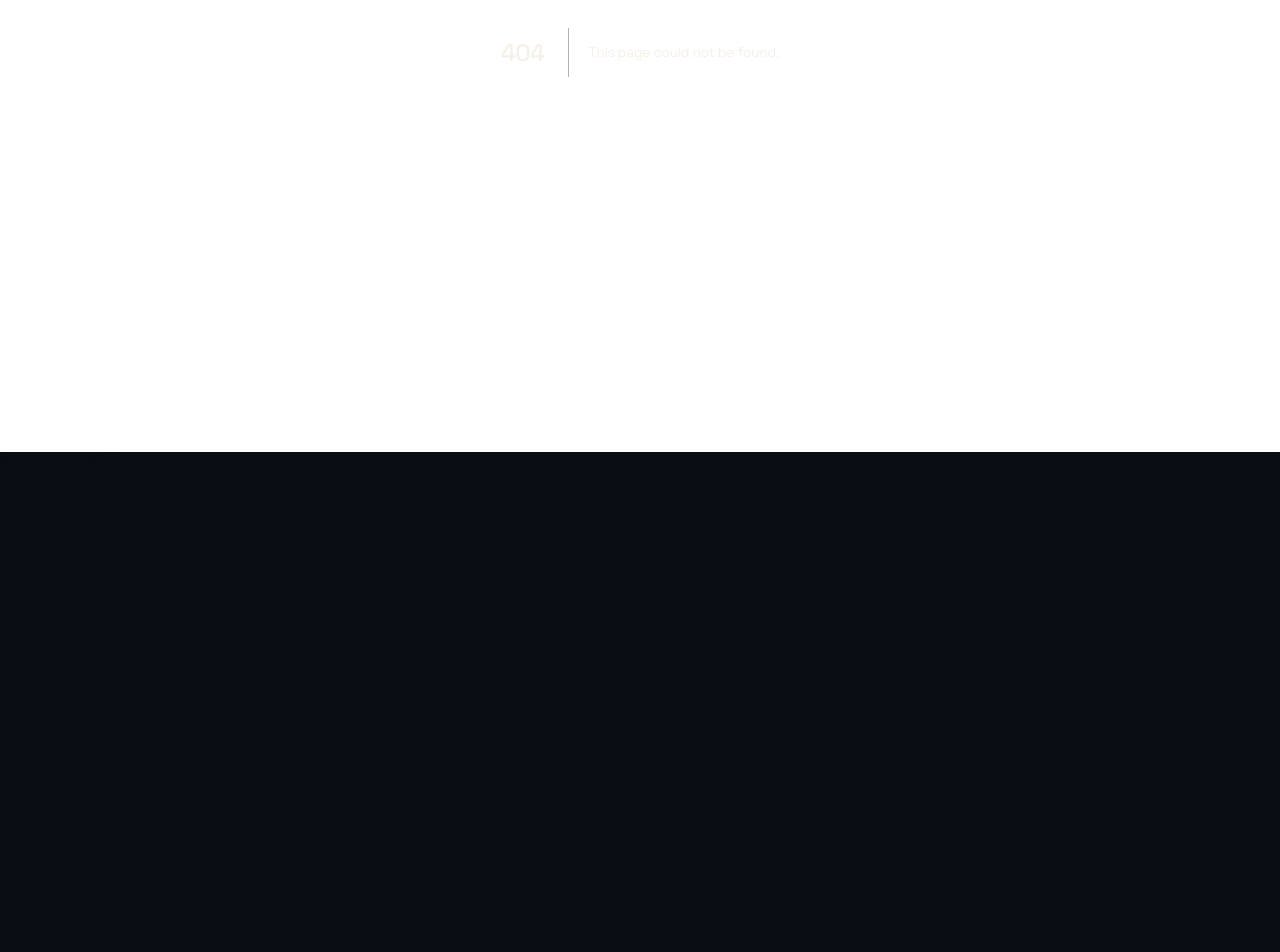
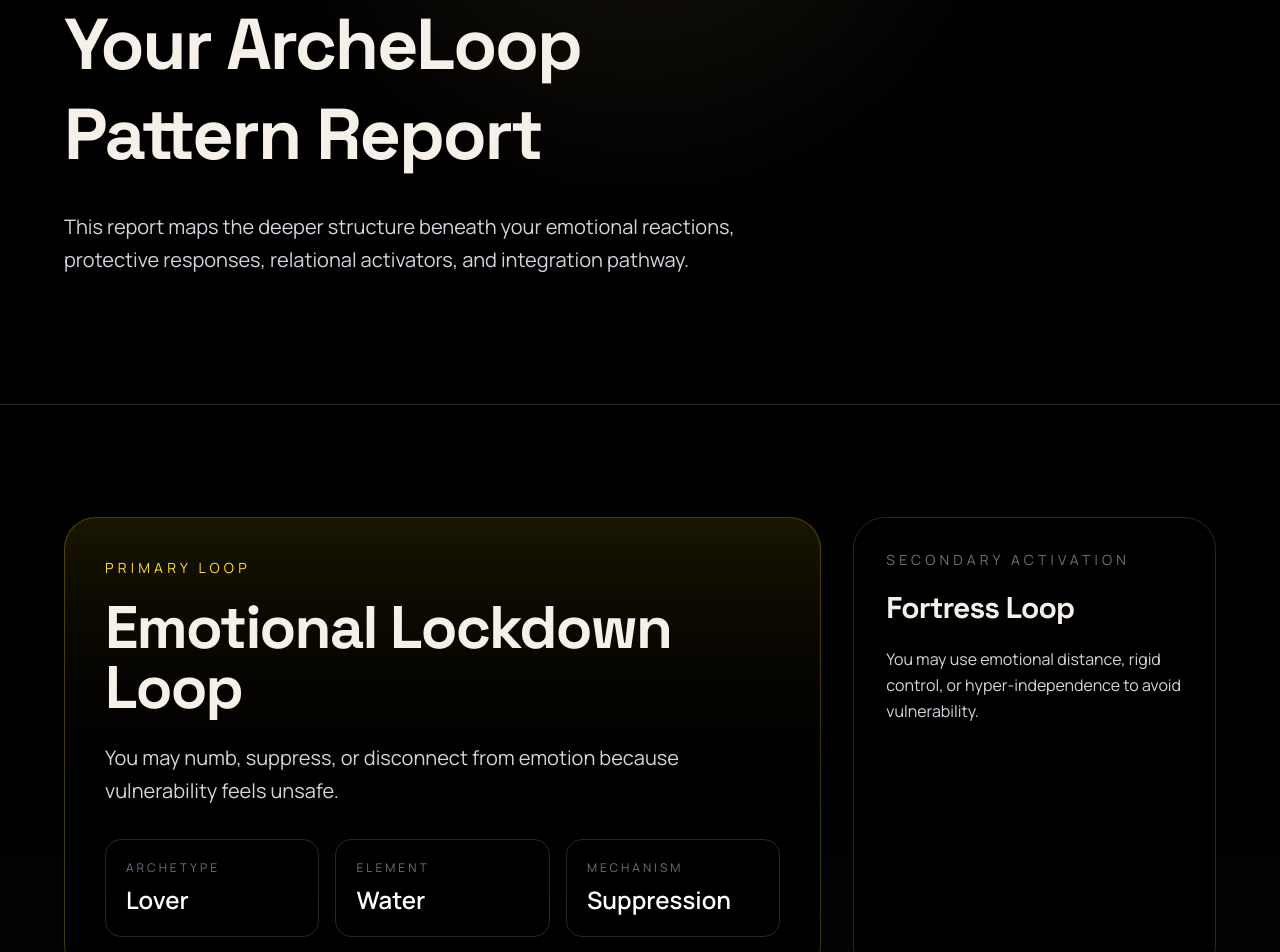
Before and after one commit to abdulkadirkuscu-ctrl/archeloop, a Next.js app: page /report-preview in a window 1280 px wide. Before the commit this address had no page. Shown: the part 348-1300 px from the top of the page. Before the commit the page ends 800 px from the top, so only its background shows below. Built offline with nearby package versions, Linux system fonts and the light colour scheme.

Commit message:
Create premium report preview page

```diff
--- /dev/null
+++ b/app/report-preview/page.tsx
@@ -0,0 +1,268 @@
+import Nav from "../components/Nav"
+import Footer from "../components/Footer"
+import { loops } from "../data/loops"
+
+export default function ReportPreviewPage() {
+  const primaryLoop = loops["Emotional Lockdown"]
+  const secondaryLoop = loops["Fortress"]
+
+  return (
+    <main className="min-h-screen bg-gradient-to-b from-black via-zinc-950 to-black text-white">
+      <Nav />
+
+      <section className="relative overflow-hidden px-6 py-32 border-b border-zinc-800">
+        <div className="absolute inset-0 bg-[radial-gradient(circle_at_top,rgba(216,183,120,0.12),transparent_45%)]" />
+
+        <div className="relative max-w-6xl mx-auto">
+          <p className="uppercase tracking-[0.35em] text-yellow-300 text-sm mb-6">
+            Premium Report Preview
+          </p>
+
+          <h1 className="text-5xl md:text-7xl font-bold leading-tight mb-8">
+            Your ArcheLoop
+            <br />
+            Pattern Report
+          </h1>
+
+          <p className="text-xl text-gray-300 leading-relaxed max-w-3xl">
+            This report maps the deeper structure beneath your emotional
+            reactions, protective responses, relational activators, and
+            integration pathway.
+          </p>
+        </div>
+      </section>
+
+      <section className="px-6 py-28">
+        <div className="max-w-6xl mx-auto grid lg:grid-cols-3 gap-8">
+          <div className="lg:col-span-2 border border-yellow-300/25 rounded-[2rem] bg-gradient-to-b from-yellow-300/10 to-black p-10">
+            <p className="uppercase tracking-[0.3em] text-yellow-300 text-sm mb-5">
+              Primary Loop
+            </p>
+
+            <h2 className="text-4xl md:text-6xl font-bold mb-6">
+              {primaryLoop.title}
+            </h2>
+
+            <p className="text-xl text-gray-300 leading-relaxed mb-8">
+              {primaryLoop.description}
+            </p>
+
+            <div className="grid md:grid-cols-3 gap-4">
+              <div className="border border-zinc-800 rounded-2xl p-5 bg-black/40">
+                <p className="text-gray-500 uppercase tracking-[0.25em] text-xs mb-2">
+                  Archetype
+                </p>
+                <p className="text-2xl font-semibold">{primaryLoop.archetype}</p>
+              </div>
+
+              <div className="border border-zinc-800 rounded-2xl p-5 bg-black/40">
+                <p className="text-gray-500 uppercase tracking-[0.25em] text-xs mb-2">
+                  Element
+                </p>
+                <p className="text-2xl font-semibold">{primaryLoop.element}</p>
+              </div>
+
+              <div className="border border-zinc-800 rounded-2xl p-5 bg-black/40">
+                <p className="text-gray-500 uppercase tracking-[0.25em] text-xs mb-2">
+                  Mechanism
+                </p>
+                <p className="text-2xl font-semibold">{primaryLoop.mechanism}</p>
+              </div>
+            </div>
+          </div>
+
+          <div className="border border-zinc-800 rounded-[2rem] bg-black p-8">
+            <p className="uppercase tracking-[0.3em] text-gray-500 text-sm mb-5">
+              Secondary Activation
+            </p>
+
+            <h3 className="text-3xl font-bold mb-5">
+              {secondaryLoop.title}
+            </h3>
+
+            <p className="text-gray-300 leading-relaxed">
+              {secondaryLoop.description}
+            </p>
+          </div>
+        </div>
+      </section>
+
+      <section className="px-6 py-28 border-y border-zinc-800 bg-[#0B1018]">
+        <div className="max-w-6xl mx-auto">
+          <p className="uppercase tracking-[0.35em] text-gray-500 mb-5 text-center">
+            Deeper Pattern Map
+          </p>
+
+          <h2 className="text-4xl md:text-6xl font-bold mb-16 text-center">
+            What this loop may reveal.
+          </h2>
+
+          <div className="grid md:grid-cols-2 gap-6">
+            <div className="border border-zinc-800 rounded-[2rem] bg-black p-8">
+              <h3 className="text-2xl font-bold mb-4">
+                Relationship Pattern
+              </h3>
+              <p className="text-gray-300 leading-relaxed">
+                {primaryLoop.relationshipPattern}
+              </p>
+            </div>
+
+            <div className="border border-zinc-800 rounded-[2rem] bg-black p-8">
+              <h3 className="text-2xl font-bold mb-4">
+                Communication Style
+              </h3>
+              <p className="text-gray-300 leading-relaxed">
+                {primaryLoop.communicationStyle}
+              </p>
+            </div>
+
+            <div className="border border-zinc-800 rounded-[2rem] bg-black p-8">
+              <h3 className="text-2xl font-bold mb-4">
+                Escalation Pattern
+              </h3>
+              <p className="text-gray-300 leading-relaxed">
+                {primaryLoop.escalationPattern}
+              </p>
+            </div>
+
+            <div className="border border-zinc-800 rounded-[2rem] bg-black p-8">
+              <h3 className="text-2xl font-bold mb-4">
+                Identity Protection
+              </h3>
+              <p className="text-gray-300 leading-relaxed">
+                {primaryLoop.identityProtection}
+              </p>
+            </div>
+          </div>
+        </div>
+      </section>
+
+      <section className="px-6 py-28">
+        <div className="max-w-6xl mx-auto grid lg:grid-cols-2 gap-8">
+          <div className="border border-zinc-800 rounded-[2rem] bg-gradient-to-b from-zinc-950 to-black p-8">
+            <p className="uppercase tracking-[0.3em] text-gray-500 text-sm mb-5">
+              Nervous System
+            </p>
+
+            <h2 className="text-3xl font-bold mb-5">
+              How your system may protect itself.
+            </h2>
+
+            <p className="text-gray-300 leading-relaxed mb-8">
+              {primaryLoop.nervousSystem}
+            </p>
+
+            <div className="border border-yellow-300/20 rounded-2xl p-6 bg-black/40">
+              <p className="text-yellow-300 font-semibold mb-3">
+                Protection Mechanism
+              </p>
+
+              <p className="text-gray-300 leading-relaxed">
+                {primaryLoop.protection}
+              </p>
+            </div>
+          </div>
+
+          <div className="border border-zinc-800 rounded-[2rem] bg-gradient-to-b from-zinc-950 to-black p-8">
+            <p className="uppercase tracking-[0.3em] text-gray-500 text-sm mb-5">
+              Relational Activators
+            </p>
+
+            <h2 className="text-3xl font-bold mb-5">
+              What may activate the loop.
+            </h2>
+
+            <div className="space-y-4">
+              {primaryLoop.relationalActivators.map((item) => (
+                <div
+                  key={item}
+                  className="border border-zinc-800 rounded-2xl p-4 text-gray-300 bg-black/40"
+                >
+                  {item}
+                </div>
+              ))}
+            </div>
+          </div>
+        </div>
+      </section>
+
+      <section className="px-6 py-28 border-y border-zinc-800 bg-[#0B1018]">
+        <div className="max-w-6xl mx-auto grid lg:grid-cols-2 gap-8">
+          <div className="border border-zinc-800 rounded-[2rem] bg-black p-8">
+            <p className="uppercase tracking-[0.3em] text-gray-500 text-sm mb-5">
+              Core Belief
+            </p>
+
+            <h2 className="text-4xl font-bold text-yellow-300 mb-6">
+              “{primaryLoop.coreBelief}”
+            </h2>
+
+            <p className="text-gray-300 leading-relaxed">
+              This belief is not a fixed identity. It is a protective
+              interpretation that may have formed around safety, vulnerability,
+              belonging, or control.
+            </p>
+          </div>
+
+          <div className="border border-yellow-300/25 rounded-[2rem] bg-gradient-to-b from-yellow-300/10 to-black p-8">
+            <p className="uppercase tracking-[0.3em] text-yellow-300 text-sm mb-5">
+              Integration Focus
+            </p>
+
+            <h2 className="text-3xl font-bold mb-5">
+              {primaryLoop.healingFocus}
+            </h2>
+
+            <p className="text-gray-300 leading-relaxed mb-6">
+              Restoring Energy:{" "}
+              <span className="text-yellow-300">
+                {primaryLoop.integrationKey}
+              </span>
+            </p>
+
+            <p className="text-gray-300 leading-relaxed">
+              {primaryLoop.integrationReason}
+            </p>
+          </div>
+        </div>
+      </section>
+
+      <section className="px-6 py-28">
+        <div className="max-w-5xl mx-auto text-center">
+          <p className="uppercase tracking-[0.35em] text-gray-500 mb-5">
+            First Practices
+          </p>
+
+          <h2 className="text-4xl md:text-6xl font-bold mb-8">
+            Begin interrupting the loop.
+          </h2>
+
+          <div className="bg-white text-black rounded-[2rem] p-8 text-left mb-10">
+            <p className="font-semibold mb-3">
+              Loop Breaker
+            </p>
+
+            <p className="text-lg leading-relaxed">
+              {primaryLoop.loopBreaker}
+            </p>
+          </div>
+
+          <div className="grid md:grid-cols-3 gap-5 text-left">
+            {primaryLoop.prompts.map((prompt) => (
+              <div
+                key={prompt}
+                className="border border-zinc-800 rounded-2xl p-5 bg-black"
+              >
+                <p className="text-gray-300">
+                  {prompt}
+                </p>
+              </div>
+            ))}
+          </div>
+        </div>
+      </section>
+
+      <Footer />
+    </main>
+  )
+}
```
